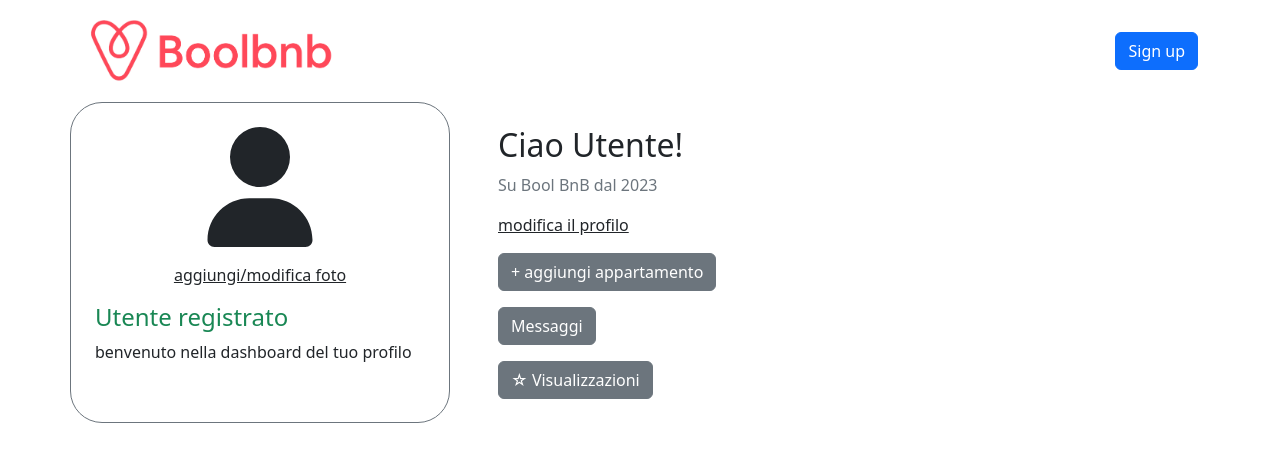
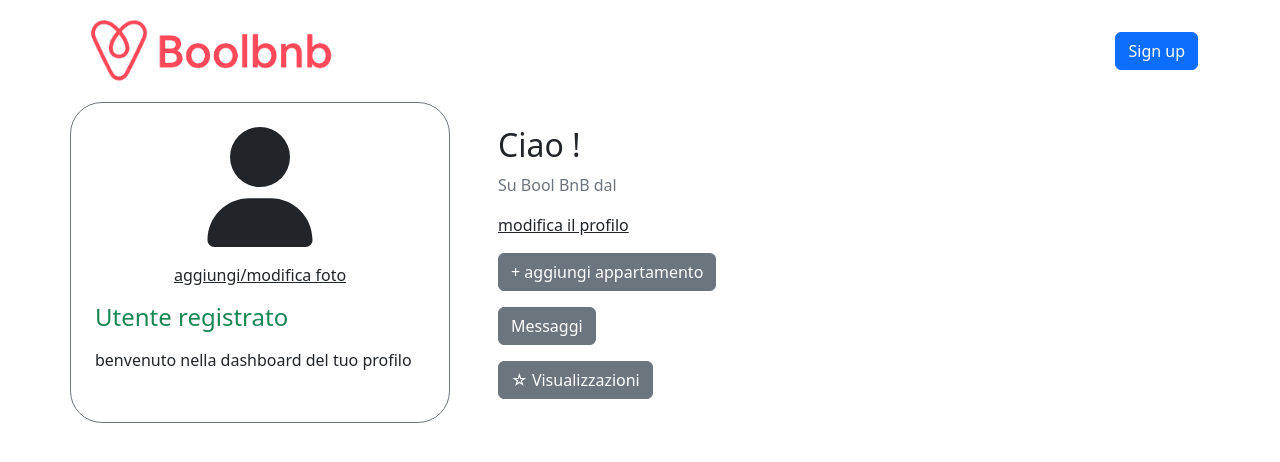
Before and after one commit to FlorianKomnino/proj81-team4-frontend, a Vue app: page /userDashboard in a window 1280 px wide. Shown: the top 462 px of the page. Built offline with nearby package versions, Linux system fonts and the light colour scheme.

Commit message:
implement dynamic content in DashboardComponent

```diff
--- a/src/components/DashboardComponent.vue
+++ b/src/components/DashboardComponent.vue
@@ -4,10 +4,12 @@ export default {
     name: 'DashboardComponent',
     data() {
         return {
-            store
+            store,
+            userData: []
         }
     },
     created() {
+        this.userData = this.store.userData
         console.log(this.store.userData)
     },
 }
@@ -22,12 +24,13 @@ export default {
                 </div>
                 <p class="text-center text-decoration-underline my-3">aggiungi/modifica foto</p>
                 <h4 class="text-success">Utente registrato</h4>
+                <p class="text-secondary">{{ userData.email }}</p>
                 <p>benvenuto nella dashboard del tuo profilo</p>
 
             </div>
             <div class="col-8 px-5 py-4">
-                <h2>Ciao Utente!</h2>
-                <p class="text-secondary">Su Bool BnB dal 2023</p>
+                <h2>Ciao {{userData.name}}!</h2>
+                <p class="text-secondary">Su Bool BnB dal {{userData.subscribed_from}}</p>
                 <p class="text-decoration-underline my-3">modifica il profilo</p>
                 <a href="" class="btn btn-secondary">+ aggiungi appartamento</a><br>
                 <a href="" class="btn btn-secondary my-3">Messaggi</a><br>
```
